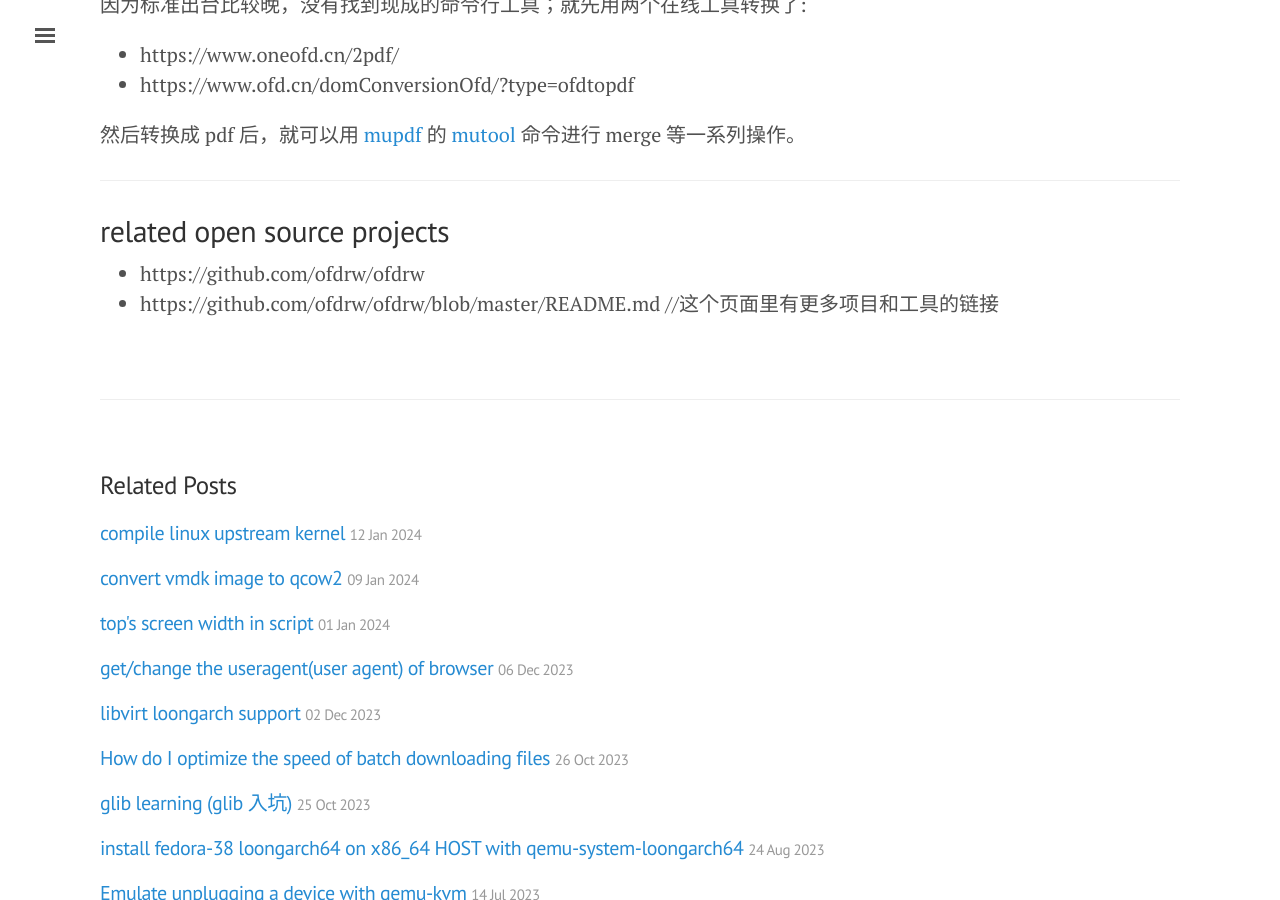
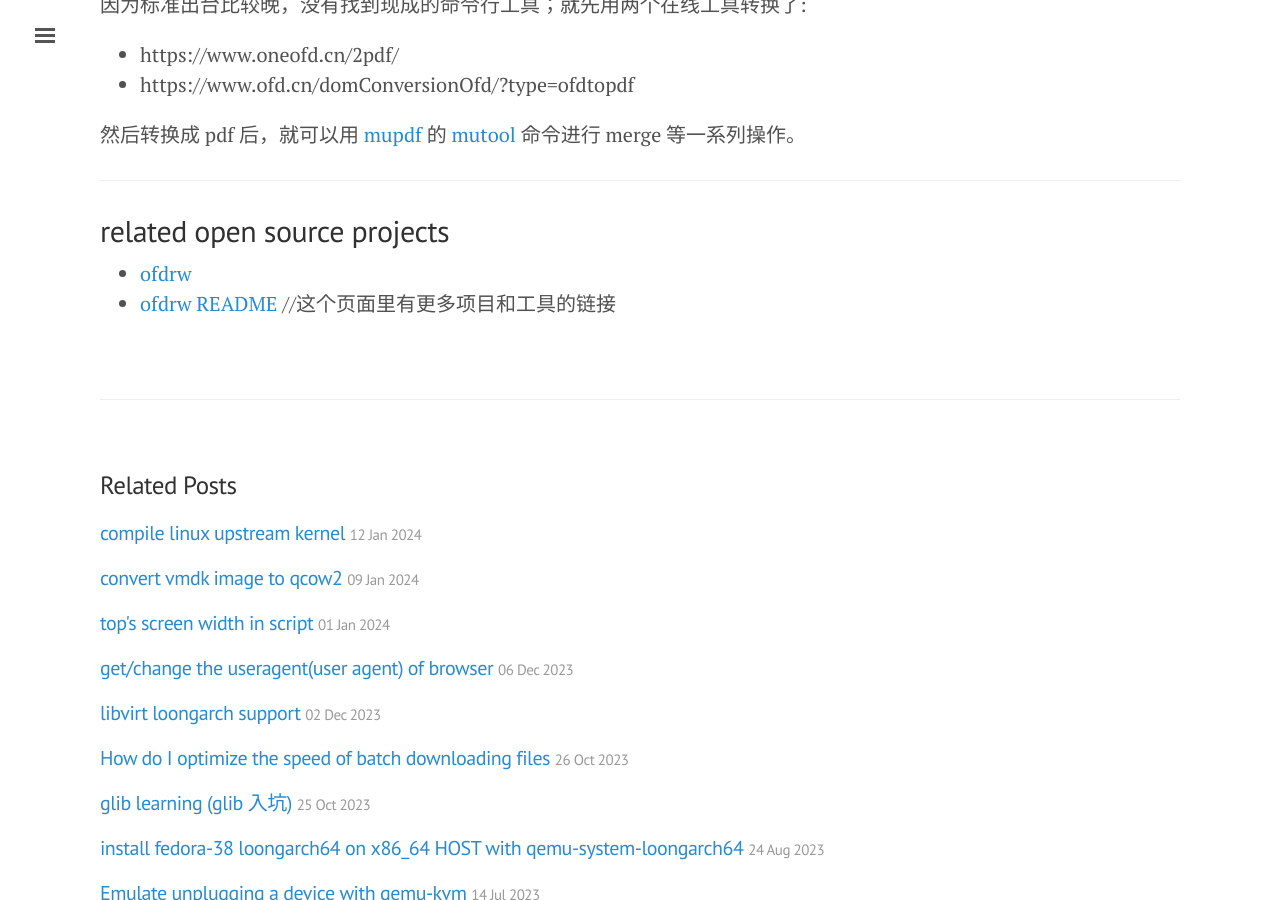
Before and after one commit to tcler/tcler.github.io, a Jekyll site: the page built from _posts/2024-01-15-ofd-to-pdf.md, in a window 1280 px wide and 900 px high, scrolled down 678 px. Built offline with Jekyll 4.4.1, drawn with Linux system fonts in a browser that asks for light colours; some of the changed lines change nothing that is shown.

Commit message:
Update 2024-01-15-ofd-to-pdf.md

```diff
--- a/_posts/2024-01-15-ofd-to-pdf.md
+++ b/_posts/2024-01-15-ofd-to-pdf.md
@@ -26,5 +26,5 @@ OFD (open fixed layout document) is a Chinese Document Format, just like PDF. It
 ---
 ## related open source projects
 
-- https://github.com/ofdrw/ofdrw
-- https://github.com/ofdrw/ofdrw/blob/master/README.md    //这个页面里有更多项目和工具的链接
+- [ofdrw](https://github.com/ofdrw/ofdrw)
+- [ofdrw README](https://github.com/ofdrw/ofdrw/blob/master/README.md)    //这个页面里有更多项目和工具的链接
```
